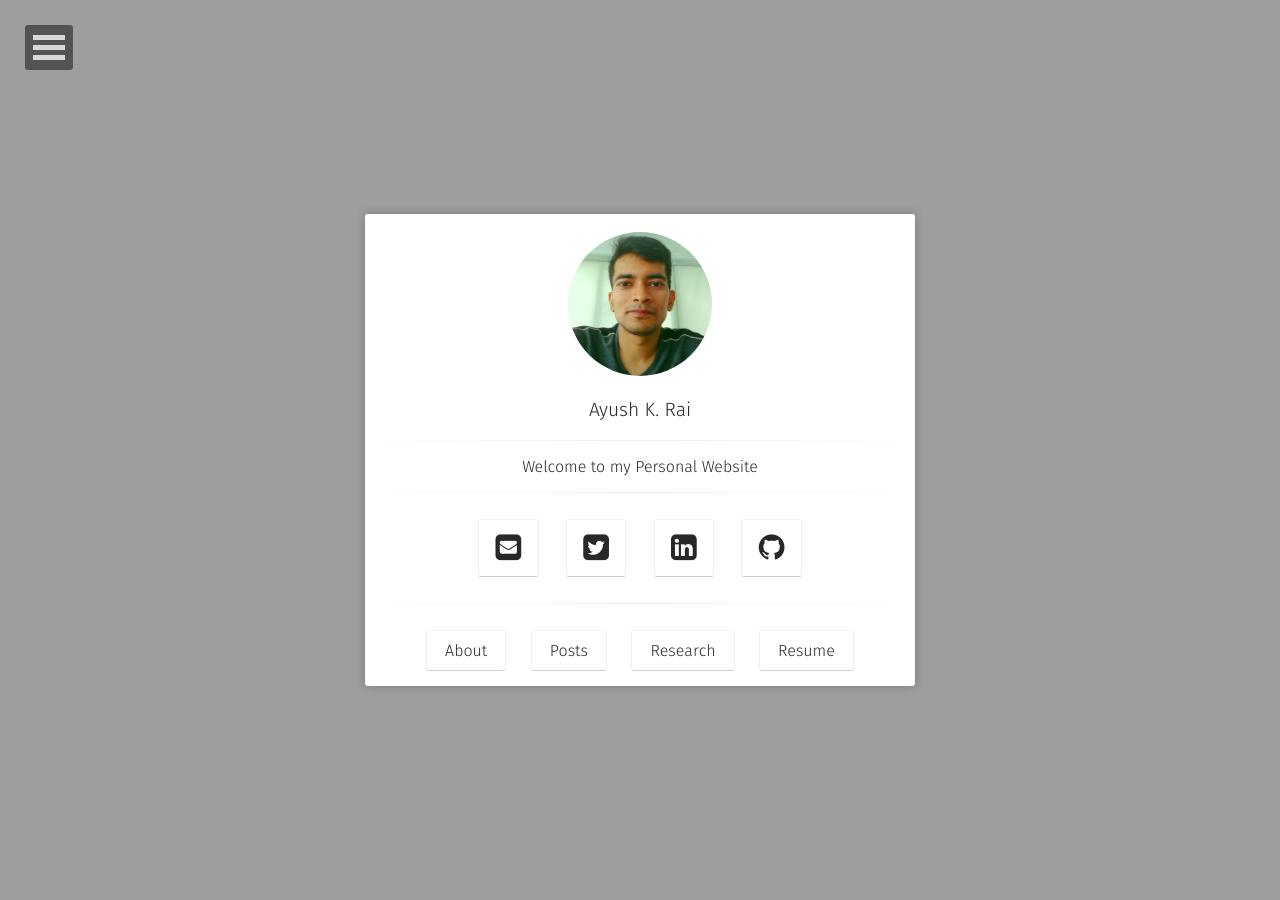
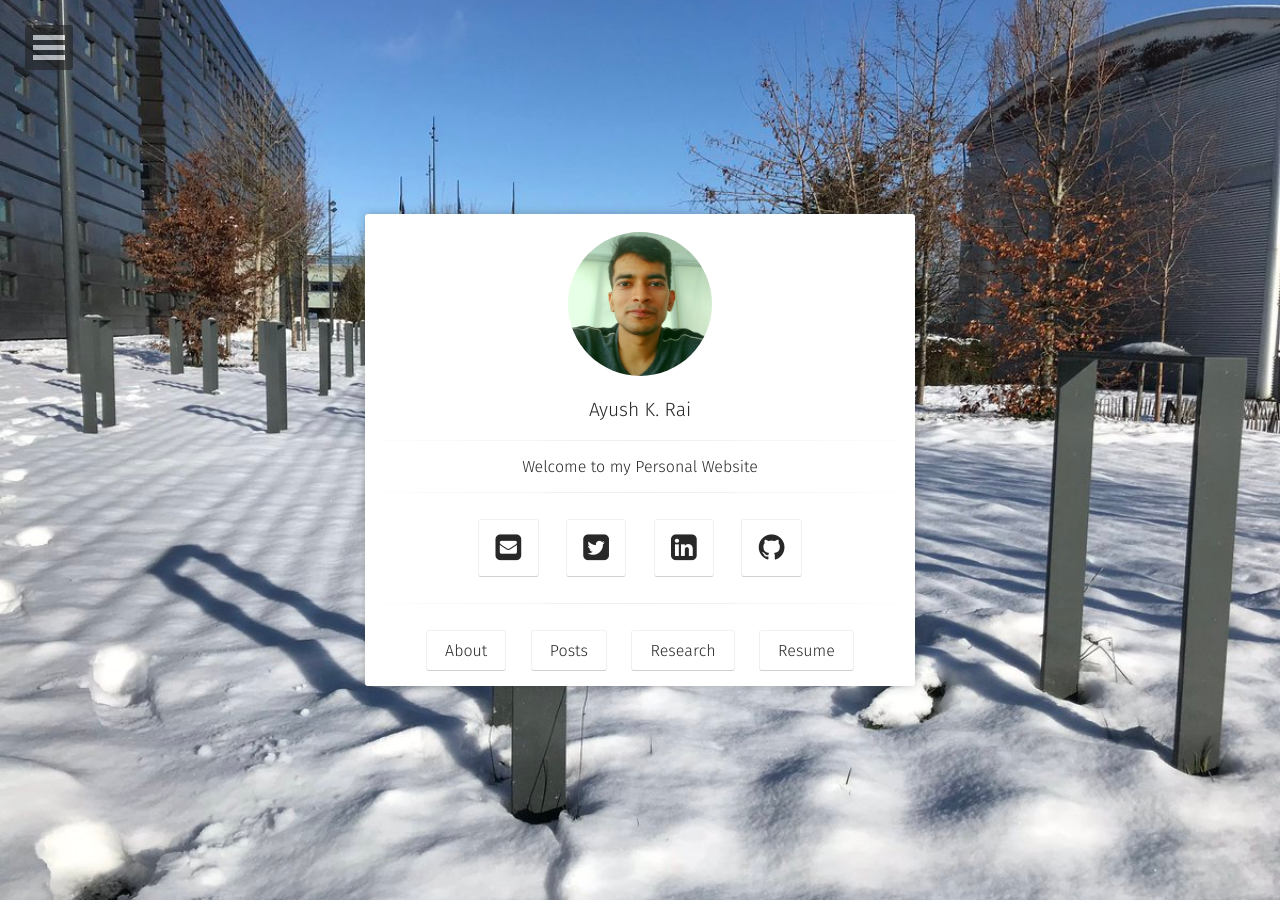
Before and after one commit to rayush7/rayush7.github.io, a Jekyll site: the page built from index.html, in a window 1280 px wide. Built offline with Jekyll 4.4.1, drawn with Linux system fonts in a browser that asks for light colours; some web fonts are replaced.

Commit message:
added _config.yml

```diff
--- a/_config.yml
+++ b/_config.yml
@@ -5,7 +5,7 @@ description:        "My Posts can be found here"
 reading_time:       true
 words_per_minute:   200
 logo:               'assets/img/ayush_crop.jpg'
-background:         'assets/img/dark_sea.png'
+background:         'assets/img/centralesupelec.jpg'
 tiled_bg:           false   # Set this true if you want to tile your background image, otherwise it will be covered
 locale:             en_US
 url:                https://rayush7.github.io
```
